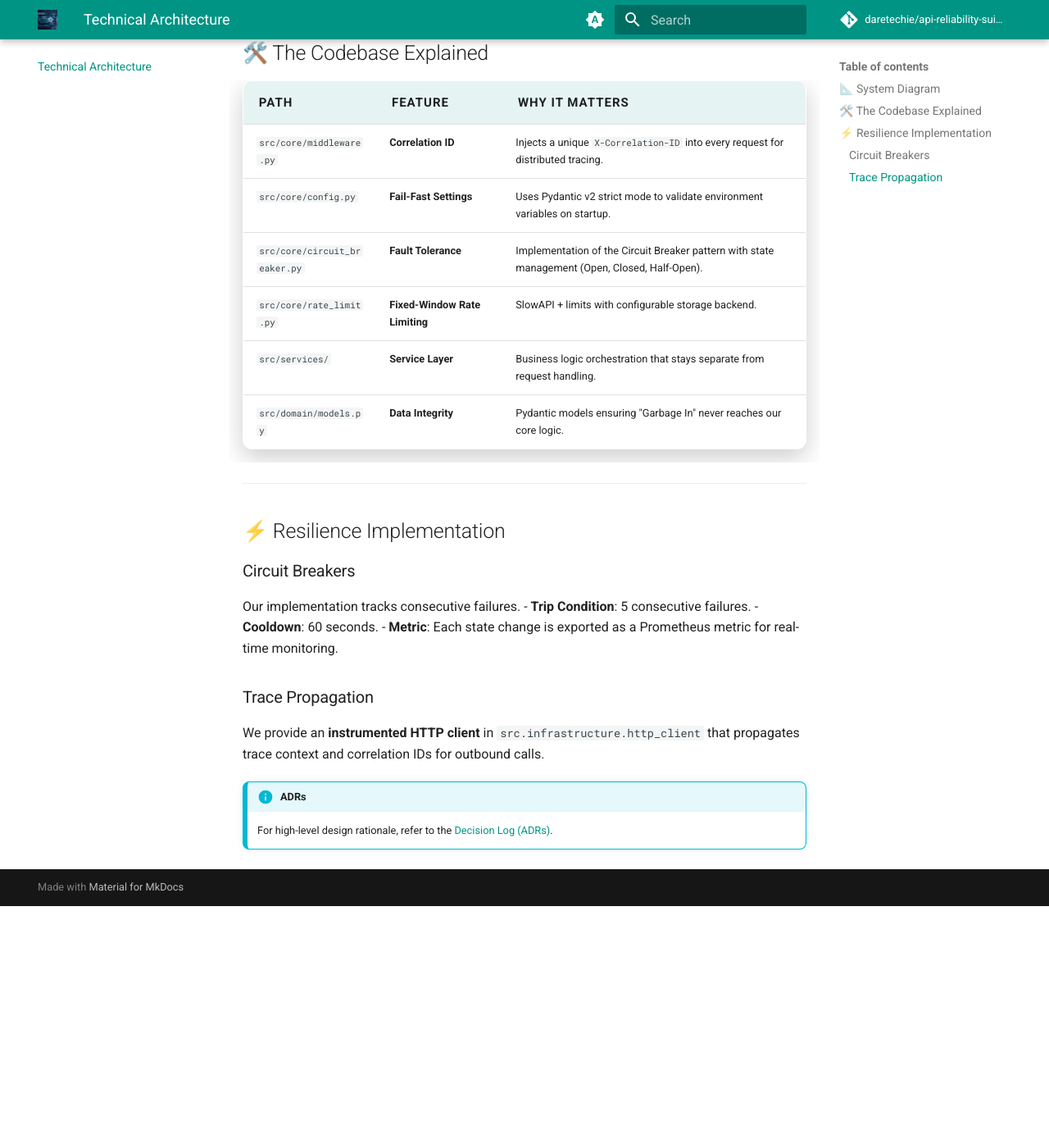
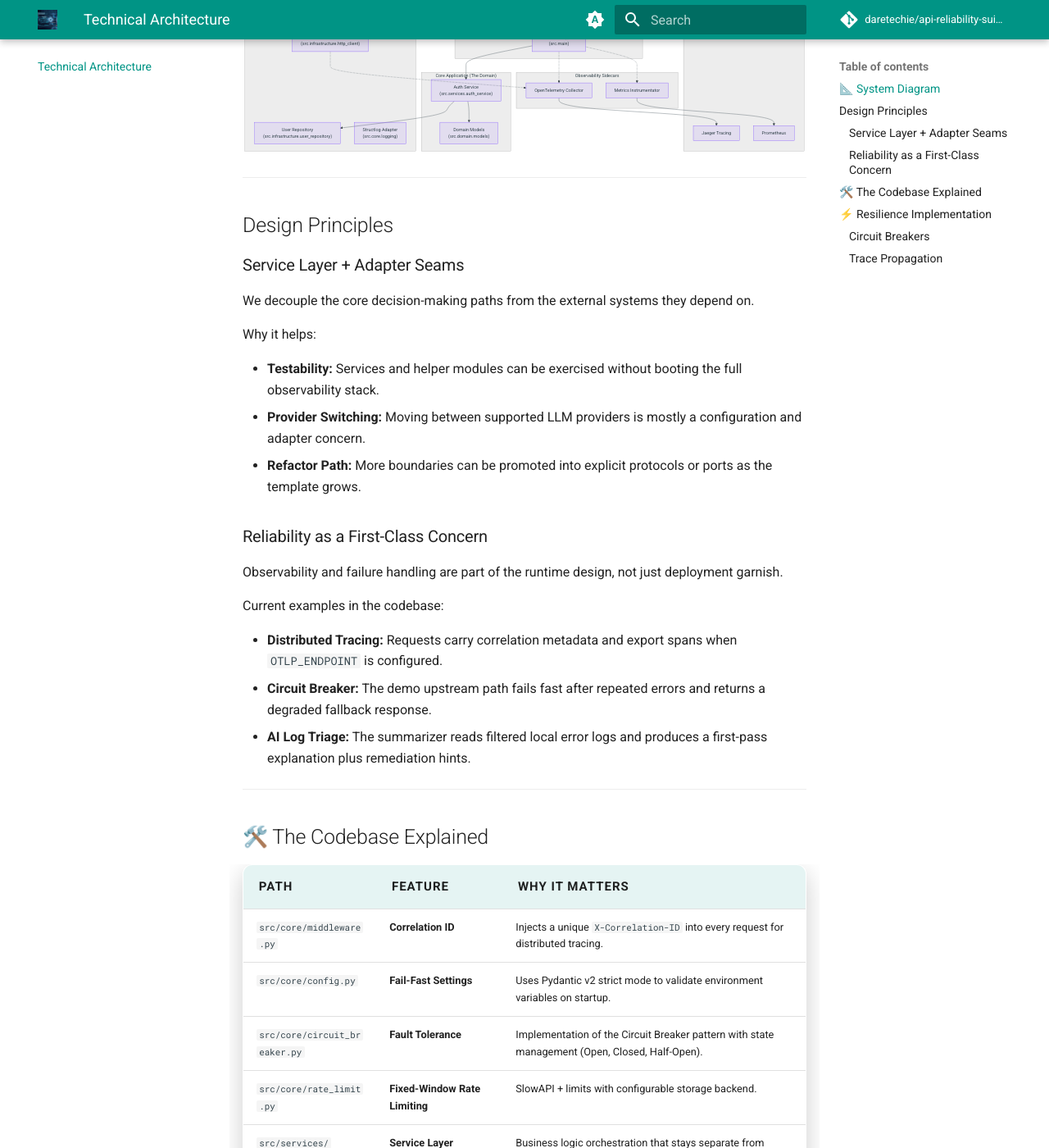
Before and after one commit to darestack/api-reliability-suite, an MkDocs documentation site: the page built from docs/architecture.md, in a window 1280 px wide and 1400 px high, scrolled down 658 px. Shown: the whole window at 82% size. Built offline with MkDocs 1.6.1 and Material for MkDocs 9.7.7, drawn with Linux system fonts in a browser that asks for light colours; comment, search, counter and statistics services are not loaded; before the commit the page ends 1763 px from its top, so only the background shows below that; some of the changed text lies outside the part shown.

Commit message:
prune overlapping docs pages

````diff
--- a/docs/architecture.md
+++ b/docs/architecture.md
@@ -1,6 +1,13 @@
 # Architecture & Internals
 
 This project uses a service-oriented layout with **ports-and-adapters-inspired seams**. Some boundaries are formalized through abstractions such as `BaseLLM`, while others are still concrete implementations that can be refactored further as the template matures.
+
+The goal is practical separation rather than architecture theater:
+
+- Request handling stays in FastAPI routes and middleware.
+- Business logic lives in services and domain models.
+- External integrations sit behind infrastructure adapters or provider abstractions.
+- Reliability concerns such as tracing, logging, rate limiting, and circuit breaking are treated as part of the application design, not bolt-ons.
 
 ---
 
@@ -26,7 +33,7 @@
 
     subgraph "Infrastructure Adapters (Driven)"
         Repo["User Repository<br/>(src.infrastructure.user_repository)"]
-        LLM["AI Adapter<br/>(src.core.llm)"]
+        LLM["AI Adapter<br/>(src.core.llm/)"]
         Logger["Structlog Adapter<br/>(src.core.logging)"]
         HTTP["Instrumented HTTP Client<br/>(src.infrastructure.http_client)"]
     end
@@ -49,6 +56,30 @@
     OTel --> Jaeger
     Metrics --> Prom
 ```
+
+---
+
+## Design Principles
+
+### Service Layer + Adapter Seams
+
+We decouple the core decision-making paths from the external systems they depend on.
+
+Why it helps:
+
+- **Testability:** Services and helper modules can be exercised without booting the full observability stack.
+- **Provider Switching:** Moving between supported LLM providers is mostly a configuration and adapter concern.
+- **Refactor Path:** More boundaries can be promoted into explicit protocols or ports as the template grows.
+
+### Reliability as a First-Class Concern
+
+Observability and failure handling are part of the runtime design, not just deployment garnish.
+
+Current examples in the codebase:
+
+- **Distributed Tracing:** Requests carry correlation metadata and export spans when `OTLP_ENDPOINT` is configured.
+- **Circuit Breaker:** The demo upstream path fails fast after repeated errors and returns a degraded fallback response.
+- **AI Log Triage:** The summarizer reads filtered local error logs and produces a first-pass explanation plus remediation hints.
 
 ---
 
--- a/mkdocs.yml
+++ b/mkdocs.yml
@@ -83,11 +83,9 @@
   - Reliability Features: reliability.md
   - Monitoring & Metrics: observability.md
   - Technical Architecture: architecture.md
-  - Design Notes: strategic_architecture.md
   - API Reference: api-reference.md
   - Troubleshooting: troubleshooting.md
   - Decision Log (ADRs):
       - Hexagonal Arch: adr/0001-hexagonal-architecture.md
       - Logging: adr/0002-structured-logging.md
       - AI & LLM: adr/0003-ai-error-analysis.md
-  - Developer Wiki: wiki.md
````
Also changed, not shown: docs/deployment.md (+1 -1 lines), docs/strategic_architecture.md (deleted, +0 -48 lines), docs/wiki.md (deleted, +0 -51 lines).
